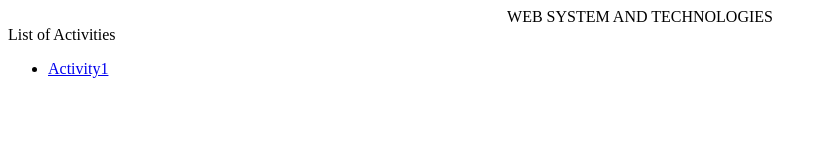
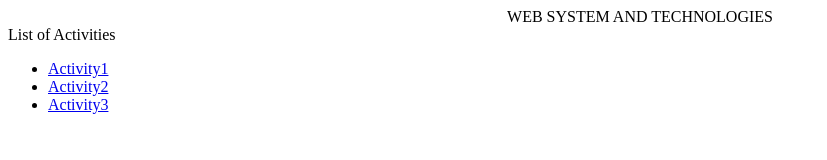
Before and after one commit to jesamaehaja/All-Projects-Directory, a plain HTML site: page index.html in a window 1280 px wide. Shown: the whole page, without its empty margins (0-827 px from the left). Drawn offline with Linux system fonts and the light colour scheme.

Commit message:
Update index.html

```diff
--- a/index.html
+++ b/index.html
@@ -12,6 +12,12 @@
         <li>
             <a href="Activity1.html">Activity1</a>
         </li>
+        <li>
+            <a href="Activity2">Activity2</a><br>
+        </li>
+        <li>
+            <a href="activity.3.html">Activity3</a>
+        </li>
     </ul>
 </body>
 </html>
```
